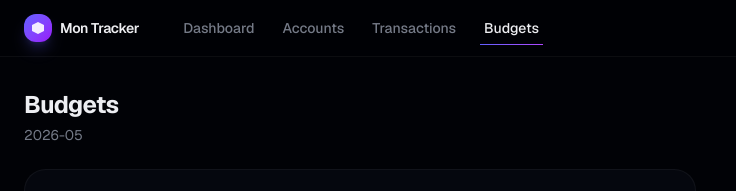
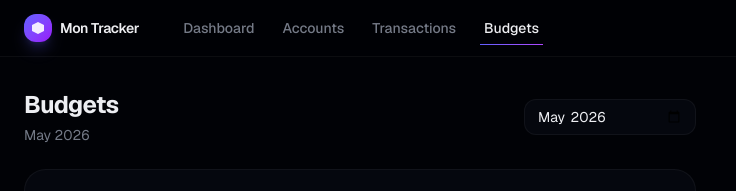
Before and after one commit to girish-kanjiyani7/mon-tracker, a Next.js app: page /budgets in a window 1280 px wide. Shown: the top 191 px of the page, without its empty margins (0-736 px from the left). Built offline with nearby package versions, Linux system fonts and the light colour scheme; no server answers; the database is empty.

Commit message:
feat: update BudgetsPage to use MonthPicker for month selection and enhance month display

```diff
--- a/app/budgets/page.tsx
+++ b/app/budgets/page.tsx
@@ -1,8 +1,10 @@
 "use client";
 
 import { useEffect, useState, useCallback } from "react";
+import { useSearchParams } from "next/navigation";
 import { formatCurrency, formatCategoryName, getCurrentMonth } from "@/lib/utils";
 import { CATEGORIES } from "@/lib/categories";
+import { MonthPicker } from "@/components/dashboard/MonthPicker";
 
 interface Budget {
   id: string;
@@ -17,9 +19,13 @@ interface Transaction {
   amount: number;
 }
 
+const MONTH_PATTERN = /^\d{4}-(0[1-9]|1[0-2])$/;
 
 export default function BudgetsPage() {
-  const month = getCurrentMonth();
+  const searchParams = useSearchParams();
+  const monthParam = searchParams.get("month");
+  const month = monthParam && MONTH_PATTERN.test(monthParam) ? monthParam : getCurrentMonth();
+
   const [budgets, setBudgets] = useState<Budget[]>([]);
   const [transactions, setTransactions] = useState<Transaction[]>([]);
   const [category, setCategory] = useState<string>(CATEGORIES[0]);
@@ -68,11 +74,20 @@ export default function BudgetsPage() {
       .reduce((sum, t) => sum + t.amount, 0);
   }, 0);
 
+  const monthLabel = new Date(
+    Number(month.split("-")[0]),
+    Number(month.split("-")[1]) - 1,
+    1
+  ).toLocaleString("default", { month: "long", year: "numeric" });
+
   return (
     <div className="space-y-6 max-w-2xl">
-      <div>
-        <h1 className="text-2xl font-bold tracking-tight">Budgets</h1>
-        <p className="text-sm text-muted-foreground mt-1">{month}</p>
+      <div className="flex items-center justify-between">
+        <div>
+          <h1 className="text-2xl font-bold tracking-tight">Budgets</h1>
+          <p className="text-sm text-muted-foreground mt-1">{monthLabel}</p>
+        </div>
+        <MonthPicker value={month} />
       </div>
 
       {budgets.length > 0 && (
@@ -127,7 +142,7 @@ export default function BudgetsPage() {
         <div className="space-y-3">
           {budgets.map((budget) => {
             const spent = transactions
-              .filter((t) => t.category === budget.category && t.amount > 0)
+              .filter((t) => (t.personalCategory ?? t.category) === budget.category && t.amount > 0)
               .reduce((sum, t) => sum + t.amount, 0);
             const pct = Math.min((spent / budget.monthlyLimit) * 100, 100);
             const over = spent > budget.monthlyLimit;
--- a/components/dashboard/MonthPicker.tsx
+++ b/components/dashboard/MonthPicker.tsx
@@ -1,14 +1,15 @@
 "use client";
 
-import { useRouter } from "next/navigation";
+import { useRouter, usePathname } from "next/navigation";
 
 export function MonthPicker({ value }: { value: string }) {
   const router = useRouter();
+  const pathname = usePathname();
 
   function handleChange(e: React.ChangeEvent<HTMLInputElement>) {
     const params = new URLSearchParams();
     if (e.target.value) params.set("month", e.target.value);
-    router.push(`/dashboard?${params}`);
+    router.push(`${pathname}?${params}`);
   }
 
   return (
```
